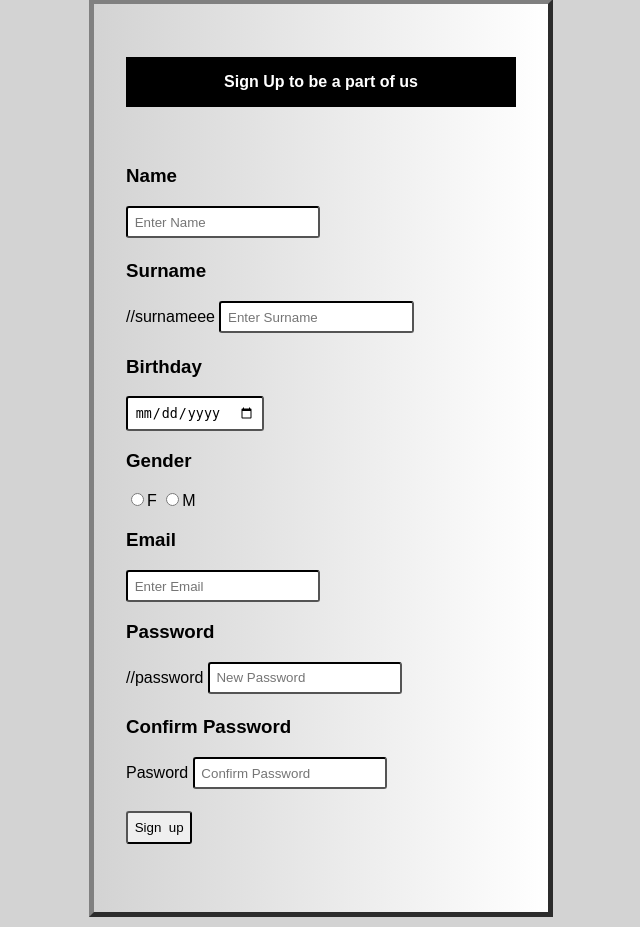
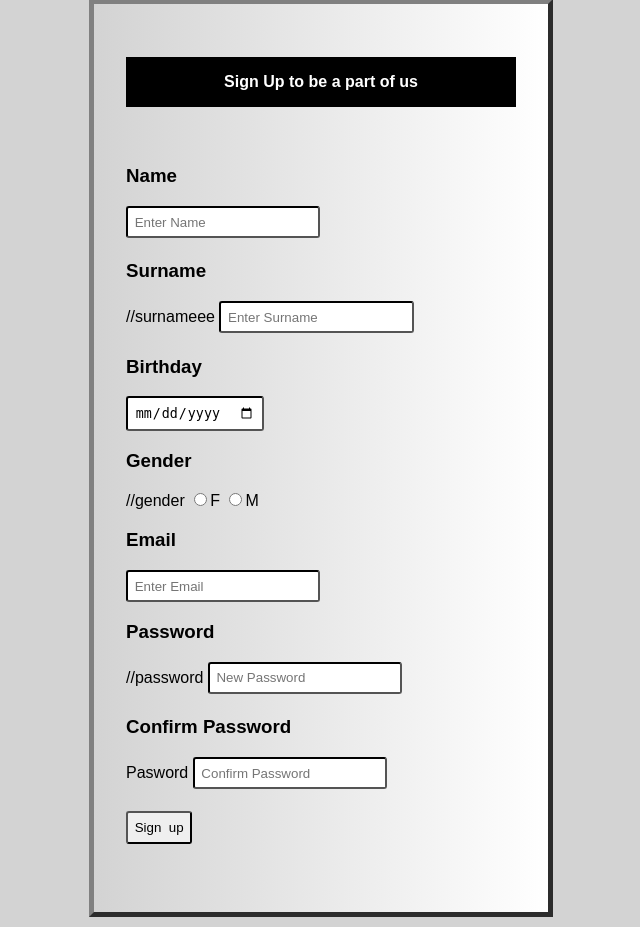
Before and after one commit to rinalutolli/PHP_2020_Gr31, a PHP site: page /ushtrime/signupF.php in a window 1280 px wide. Shown: the part 37-964 px from the top of the page, without its empty margins (319-959 px from the left). Run offline with PHP 8.4, Linux system fonts and the light colour scheme; data that the repository does not hold is empty; a stand-in replaces the project's code that opens the database connection; some libraries are stand-ins or nearby versions.

Commit message:
Update signupF.php

```diff
--- a/signupF.php
+++ b/signupF.php
@@ -107,7 +107,7 @@ if ($_SERVER["REQUEST_METHOD"] == "POST") {
   <h3><b>Birthday</b></h3>
   <input type="date" id="birthday" name="birthday">
 
-  <h3><b>Gender</b></h3>
+  <h3><b>Gender</b></h3>//gender
   <input type="radio" id="gender" name="gender" value='F'>F
   <input type="radio" id='gender' name="gender" value='M'>M
 
```
